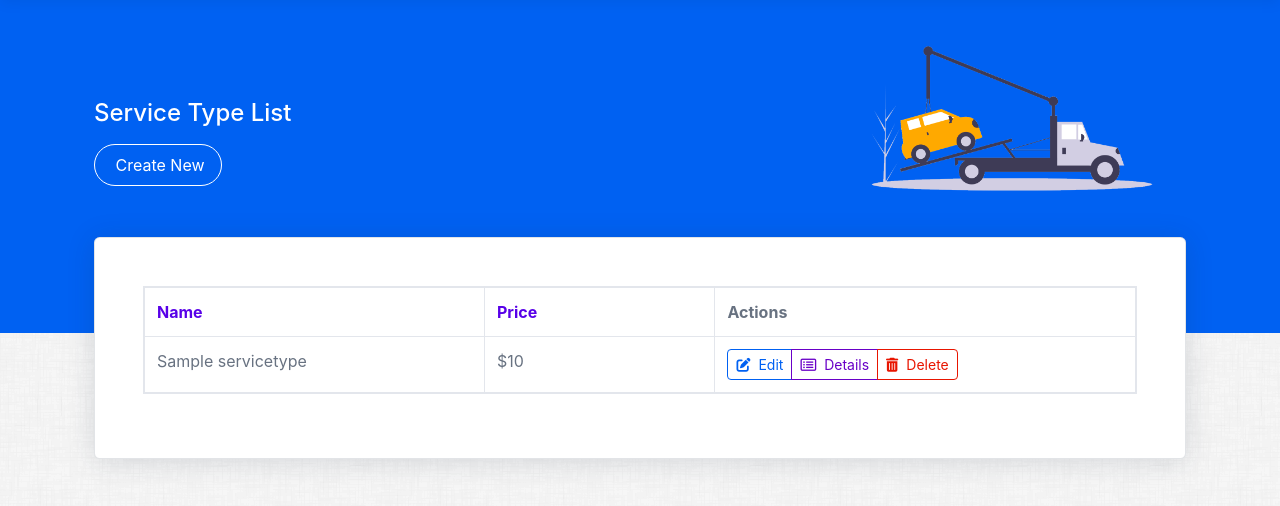
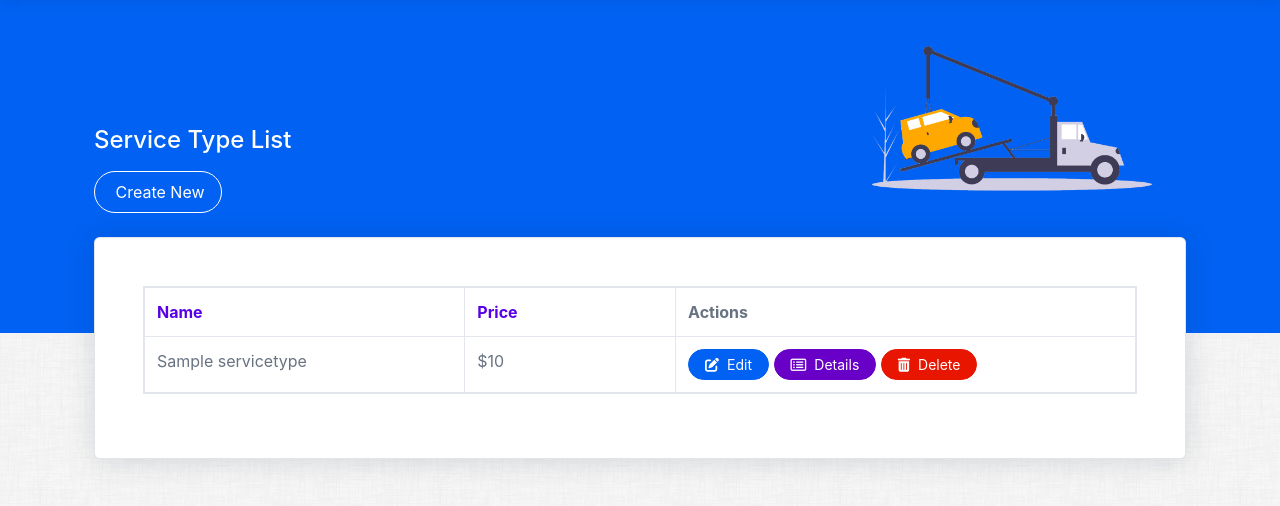
Before and after one commit to hectormarcia/SparkAuto, an ASP.NET Core app: page /ServiceTypes in a window 1280 px wide. Shown: the part 64-570 px from the top of the page. Run offline with ASP.NET Core 8, Linux system fonts and the light colour scheme; a user stored in the database is signed in; tables that the repository leaves empty hold one stand-in row (values such as "Sample post"); some libraries are stand-ins or nearby versions; some web fonts are replaced.

Commit message:
Beta 1.2

```diff
--- a/Areas/Identity/Pages/Account/Login.cshtml
+++ b/Areas/Identity/Pages/Account/Login.cshtml
@@ -34,8 +34,8 @@
                             </div>
                         </div>
                         <div class="form-group">
-                            <button type="submit" class="btn btn-primary">Log in</button>
-                            <a asp-page="./Register" asp-route-returnUrl="@Model.ReturnUrl" class="btn btn-light mt-2 mt-md-0">Register as a new user</a>
+                            <button type="submit" class="btn btn-primary rounded-pill px-5">Log in</button>
+                            <a asp-page="./Register" asp-route-returnUrl="@Model.ReturnUrl" class="btn btn-light mt-2 mt-md-0 rounded-pill">Register as a new user</a>
                         </div>
                         <div class="form-group">
                             <p>
@@ -70,7 +70,7 @@
                         <p>
                             @foreach (var provider in Model.ExternalLogins)
                             {
-                                <button type="submit" class="btn btn-facebook" name="provider" value="@provider.Name" title="Log in using your @provider.DisplayName account">
+                                <button type="submit" class="btn btn-facebook rounded-pill" name="provider" value="@provider.Name" title="Log in using your @provider.DisplayName account">
                                     <i class="fab fa-facebook-f mr-4"></i> Sign In By @provider.DisplayName
                                 </button>
                             }
--- a/Areas/Identity/Pages/Account/Manage/ChangePassword.cshtml
+++ b/Areas/Identity/Pages/Account/Manage/ChangePassword.cshtml
@@ -26,7 +26,7 @@
                 <input asp-for="Input.ConfirmPassword" class="form-control" />
                 <span asp-validation-for="Input.ConfirmPassword" class="text-danger"></span>
             </div>
-            <button type="submit" class="btn btn-primary">Update password</button>
+            <button type="submit" class="btn btn-primary rounded-pill px-5">Update password</button>
         </form>
     </div>
 </div>
--- a/Areas/Identity/Pages/Account/Manage/Email.cshtml
+++ b/Areas/Identity/Pages/Account/Manage/Email.cshtml
@@ -33,7 +33,7 @@
                 <input asp-for="Input.NewEmail" class="form-control" />
                 <span asp-validation-for="Input.NewEmail" class="text-danger"></span>
             </div>
-            <button id="change-email-button" type="submit" asp-page-handler="ChangeEmail" class="btn btn-primary">Change email</button>
+            <button id="change-email-button" type="submit" asp-page-handler="ChangeEmail" class="btn btn-primary rounded-pill px-5">Change email</button>
         </form>
     </div>
 </div>
--- a/Areas/Identity/Pages/Account/Manage/ExternalLogins.cshtml
+++ b/Areas/Identity/Pages/Account/Manage/ExternalLogins.cshtml
@@ -45,7 +45,7 @@
             <p>
                 @foreach (var provider in Model.OtherLogins)
                 {
-                    <button id="@($"link-login-button-{provider.Name}")" type="submit" class="btn btn-facebook" name="provider" value="@provider.Name" title="Log in using your @provider.DisplayName account">
+                    <button id="@($"link-login-button-{provider.Name}")" type="submit" class="btn btn-facebook rounded-pill px-5" name="provider" value="@provider.Name" title="Log in using your @provider.DisplayName account">
                         <i class="fa fa-facebook-f mr-4"></i>
                         @provider.DisplayName
                     </button>
--- a/Areas/Identity/Pages/Account/Manage/Index.cshtml
+++ b/Areas/Identity/Pages/Account/Manage/Index.cshtml
@@ -20,7 +20,7 @@
                 <input asp-for="Input.PhoneNumber" class="form-control" />
                 <span asp-validation-for="Input.PhoneNumber" class="text-danger"></span>
             </div>
-            <button id="update-profile-button" type="submit" class="btn btn-primary">Save</button>
+            <button id="update-profile-button" type="submit" class="btn btn-primary rounded-pill px-5">Save</button>
         </form>
     </div>
 </div>
--- a/Areas/Identity/Pages/Account/Manage/PersonalData.cshtml
+++ b/Areas/Identity/Pages/Account/Manage/PersonalData.cshtml
@@ -14,11 +14,11 @@
         <div class="row">
             <div class="col">
                 <form id="download-data" asp-page="DownloadPersonalData" method="post" class="form-group">
-                    <button class="btn btn-primary" type="submit"> <i class="fal fa-download mr-2"></i> Download</button>
+                    <button class="btn btn-primary rounded-pill" type="submit"> <i class="fal fa-download mr-2"></i> Download</button>
                 </form>
             </div>
             <div class="col">
-                <a id="delete" asp-page="DeletePersonalData" class="btn btn-danger"> <i class="fal fa-times mr-2"></i> Delete Data</a>
+                <a id="delete" asp-page="DeletePersonalData" class="btn btn-danger rounded-pill"> <i class="fal fa-times mr-2"></i> Delete Data</a>
             </div>
         </div>
     </div>
--- a/Areas/Identity/Pages/Account/Register.cshtml
+++ b/Areas/Identity/Pages/Account/Register.cshtml
@@ -123,7 +123,7 @@
                     <div class="form-group">
                         <div class="row">
                             <div class="col-12 col-md-4">
-                                <button type="submit" class="btn btn-success form-control">Register</button>
+                                <button type="submit" class="btn btn-success rounded-pill px-5">Register</button>
                             </div>
                         </div>
                     </div>
--- a/Pages/ServiceTypes/Index.cshtml
+++ b/Pages/ServiceTypes/Index.cshtml
@@ -8,7 +8,7 @@
 <header class="page-header bg-primary pb-10">
     <div class="container py-4">
         <div class="row">
-            <div class="col-8 align-self-center">
+            <div class="col-8 align-self-end">
                 <h1 class="text-white mt-5">Service Type List</h1>
                 <a asp-page="Create" class="btn btn-outline-white rounded-pill mt-2">
                     <i class="fal fa-plus"></i>&nbsp;Create New
@@ -52,14 +52,14 @@
                                     $@Html.DisplayFor(m => item.Price)
                                 </td>
                                 <td class="fit">
-                                    <div class="btn-group" role="group">
-                                        <a class="btn btn-outline-primary btn-sm" asp-page="Edit" asp-route-Id="@item.Id">
+                                    <div >
+                                        <a class="btn btn-primary btn-sm rounded-pill px-3" asp-page="Edit" asp-route-Id="@item.Id">
                                             <i class="fas fa-edit mr-2"></i> Edit
                                         </a>
-                                        <a class="btn btn-outline-secondary btn-sm" asp-page="Details" asp-route-Id="@item.Id">
+                                        <a class="btn btn-secondary btn-sm rounded-pill px-3" asp-page="Details" asp-route-Id="@item.Id">
                                             <i class="far fa-list-alt mr-2"></i> Details
                                         </a>
-                                        <a class="btn btn-outline-danger btn-sm" asp-page="Delete" asp-route-Id="@item.Id">
+                                        <a class="btn btn-danger btn-sm rounded-pill px-3" asp-page="Delete" asp-route-Id="@item.Id">
                                             <i class="fas fa-trash-alt mr-2"></i> Delete
                                         </a>
                                     </div>
--- a/Pages/Services/Create.cshtml
+++ b/Pages/Services/Create.cshtml
@@ -176,7 +176,7 @@
                                     </div>
                                     <div class="row p-0">
                                         <div class="col-12">
-                                            <button class="btn btn-success form-control" onclick="return validateInput()">Service Completed</button>
+                                            <button class="btn btn-success rounded-pill" onclick="return validateInput()">Service Completed</button>
                                         </div>
                                     </div>
 
--- a/Pages/Services/History.cshtml
+++ b/Pages/Services/History.cshtml
@@ -95,10 +95,10 @@ else
                                 @Html.DisplayFor(m => item.DateAdded)
                             </td>
                             <td class="fit">
-                                <a asp-page="Details" class="btn btn-secondary btn-sm" asp-route-serviceid="@item.Id">
+                                <a asp-page="Details" class="btn btn-secondary rounded-pill btn-sm px-3" asp-route-serviceid="@item.Id">
                                     <i class="fas fa-list-alt mr-2"></i> Details
                                 </a>
-                                <a asp-page="../Invoices/Invoice" target="_blank" class="btn btn-success btn-sm"
+                                <a asp-page="../Invoices/Invoice" target="_blank" class="btn btn-success btn-sm rounded-pill px-3"
                                     asp-route-serviceid="@item.Id">
                                     <i class="fas fa-list-alt mr-2"></i> Invoice
                                 </a>
--- a/Pages/Shared/_CreateAndBackToListButton.cshtml
+++ b/Pages/Shared/_CreateAndBackToListButton.cshtml
@@ -2,6 +2,6 @@
 
 <div class="row">
     <div class="col-6">
-        <input type="submit" class="btn btn-primary" value="Create" />
+        <input type="submit" class="btn btn-primary rounded-pill px-5" value="Create" />
     </div>
 </div>
--- a/Pages/Shared/_DeleteAndBackToListButton.cshtml
+++ b/Pages/Shared/_DeleteAndBackToListButton.cshtml
@@ -1,6 +1,6 @@
 
 <div class="row">
     <div class="col-6">
-        <input type="submit" class="btn btn-danger" value="Delete" />
+        <input type="submit" class="btn btn-danger rounded-pill px-5" value="Delete" />
     </div>
 </div>
--- a/Pages/Shared/_DetailsAndBackToListButton.cshtml
+++ b/Pages/Shared/_DetailsAndBackToListButton.cshtml
@@ -1,6 +1,6 @@
 @model SparkAuto.Pages.ServiceTypes.DetailsModel
 <div class="row">
     <div class="col-6">
-        <a asp-page="Edit" asp-route-id="@Model.ServiceType.Id" class="btn btn-primary">Edit</a>
+        <a asp-page="Edit" asp-route-id="@Model.ServiceType.Id" class="btn btn-secondary rounded-pill px-5">Edit</a>
     </div>
 </div>
--- a/Pages/Shared/_EditAndBackToListButton.cshtml
+++ b/Pages/Shared/_EditAndBackToListButton.cshtml
@@ -1,5 +1,5 @@
 <div class="row">
     <div class="col-6">
-        <input type="submit" class="btn btn-secondary" value="Update" />
+        <input type="submit" class="btn btn-primary rounded-pill px-5" value="Update" />
     </div>
 </div>
--- a/Pages/Users/Index.cshtml
+++ b/Pages/Users/Index.cshtml
@@ -8,7 +8,7 @@
 <header class="page-header bg-primary pb-10">
     <div class="container py-4">
         <div class="row">
-            <div class="col-8">
+            <div class="col-8 align-self-end">
                 <h1 class="text-white mt-5">Customer List</h1>
                 <a asp-page="/Account/Register" asp-area="Identity" class="btn btn-outline-white rounded-pill mt-2">
                     <i class="fal fa-plus"></i>&nbsp;Create New Customer
@@ -99,8 +99,8 @@
                     }
                 </table>
                 <div page-model="@Model.UsersListVM.PagingInfo" asp-action="Index" page-class="btn border"
-                    page-class-normal="btn btn-light" page-class-selected="btn btn-icon btn-indigo btn-sm active"
-                    class="btn-group">
+                    page-class-normal="btn btn-light btn-icon btn-sm mr-1" page-class-selected="btn btn-icon btn-indigo btn-sm active mr-1"
+                    class="">
                 </div>
             </div>
         </div>
```
Also changed, not shown: 1 other file.
